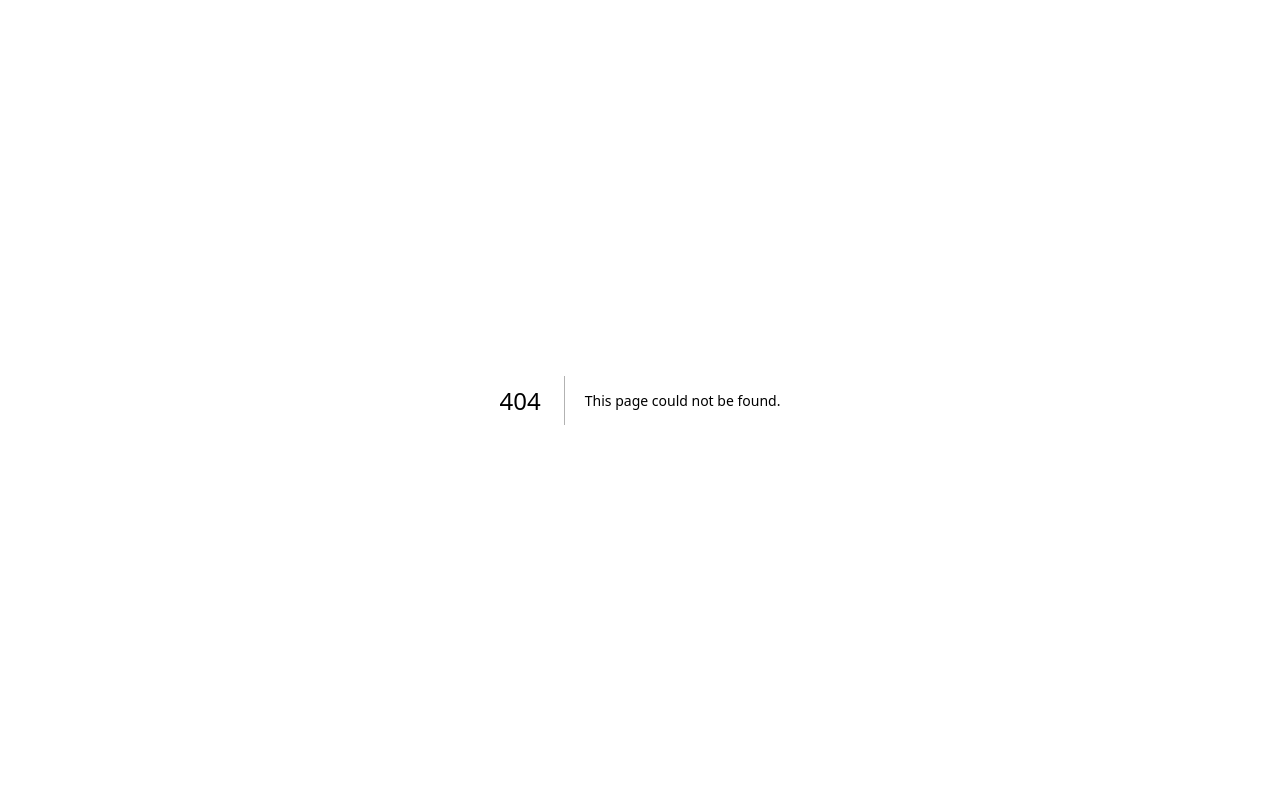
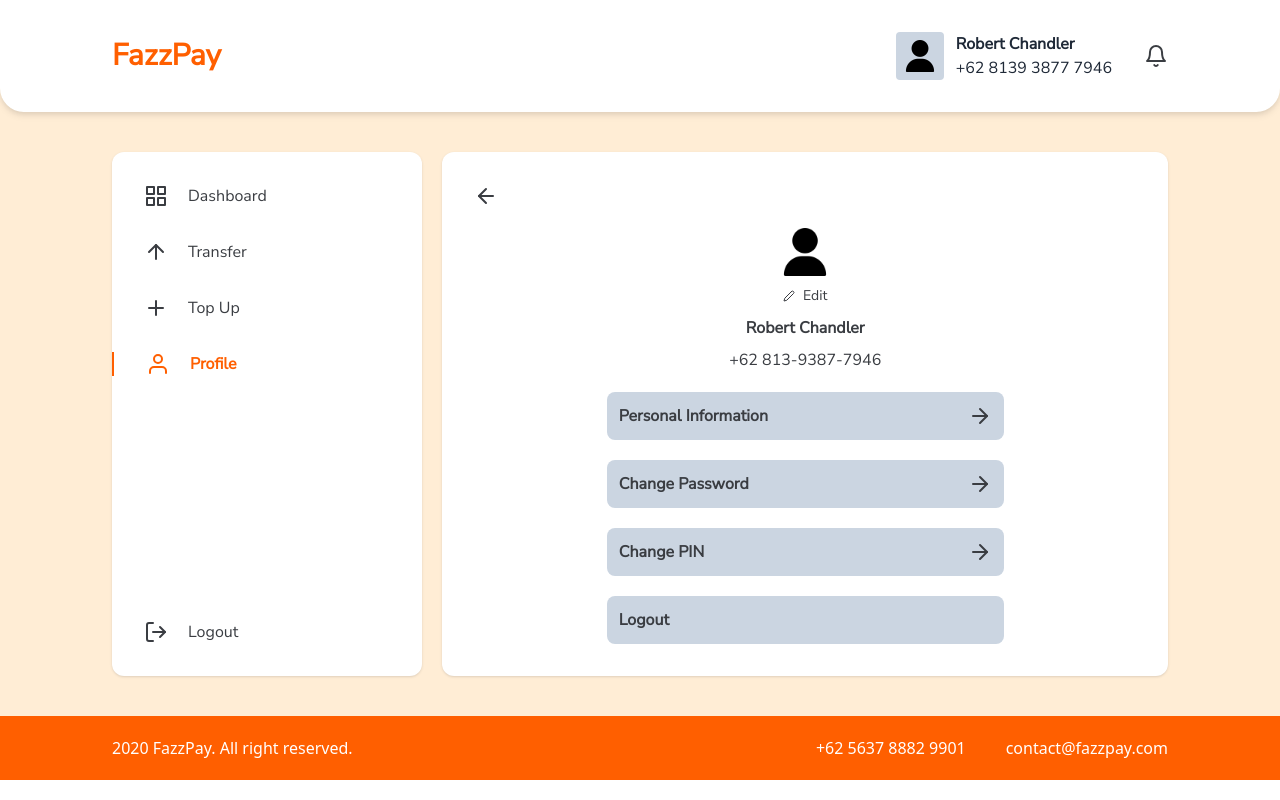
Before and after one commit to mstkm/fw12-letspay, a Next.js app: page /profile in a window 1280 px wide. Before the commit this address had no page. Built offline with nearby package versions, Linux system fonts and the light colour scheme.

Commit message:
create profile page

```diff
--- /dev/null
+++ b/pages/profile.js
@@ -0,0 +1,102 @@
+import React from 'react'
+import Head from "next/head"
+import Image from "next/image"
+import { useRouter } from "next/router"
+import Header from "../assets/components/Header"
+import Footer from "../assets/components/Footer"
+import { ArrowLeft, ArrowUp, Grid, Plus, User, LogOut, Edit2, ArrowRight, ToggleRight } from "react-feather"
+
+const Profile = () => {
+  const router = useRouter()
+  const [toggleNotification, setToggleNotification] = React.useState(true)
+
+  const clickToggle = () => {
+    if (toggleNotification === true) {
+      setToggleNotification(false)
+    } else {
+      setToggleNotification(true)
+    }
+  }
+
+  return(
+    <div className="bg-orange-100 relative">
+    <Head>
+      <title>Profile | FazzPay</title>
+    </Head>
+
+    <Header />
+
+    <section className="flex flex-col md:flex-row gap-5 font-primary text-secondary md:px-28 py-5 md:py-10">
+      {/* Menu */}
+      <div className="hidden md:flex flex-col flex-[30%] bg-white shadow rounded-xl py-8">
+        <div className="flex-1">
+          <div onClick={() => router.push('/home')} className="flex items-center gap-5 px-8 hover:text-primary hover:font-bold hover:border-l-2 hover:border-primary cursor-pointer mb-8">
+            <Grid />
+            <p>Dashboard</p>
+          </div>
+          <div onClick={() => router.push('/transfer')} className="flex items-center gap-5 px-8 hover:text-primary hover:font-bold hover:border-l-2 hover:border-primary cursor-pointer mb-8">
+            <ArrowUp />
+            <p>Transfer</p>
+          </div>
+          <div onClick={() => router.push('/top-up')} className="flex items-center gap-5 px-8 hover:text-primary hover:font-bold hover:border-l-2 hover:border-primary cursor-pointer mb-8">
+            <Plus />
+            <p>Top Up</p>
+          </div>
+          <div className="flex items-center gap-5 px-8 text-primary font-bold border-l-2 border-primary cursor-pointer mb-8">
+            <User />
+            <p>Profile</p>
+          </div>
+        </div>
+        <div>
+          <div className="flex items-center gap-5 px-8 hover:text-primary hover:font-bold hover:border-l-2 hover:border-primary cursor-pointer">
+            <LogOut />
+            <p>Logout</p>
+          </div>
+        </div>
+      </div>
+
+      <div className="flex-[70%] flex flex-col gap-5 md:bg-white md:shadow rounded-xl p-8">
+        <div>
+          <ArrowLeft />
+        </div>
+        <div className='flex flex-col items-center gap-5'>
+          <div className='flex flex-col items-center'>
+            <Image src={require('../assets/images/user.png')} alt='profile' className='w-12 mb-2' />
+            <div className='flex gap-2 items-center cursor-pointer'>
+              <Edit2 className='w-3'/>
+              <p className='text-sm'>Edit</p>
+            </div>
+            <h3 className='font-bold py-2'>Robert Chandler</h3>
+            <p>+62 813-9387-7946</p>
+          </div>
+          <div className='flex items-center px-3 w-full md:w-3/5 h-12 bg-slate-300 rounded-lg cursor-pointer active:border-2'>
+            <p className='flex-1 font-bold'>Personal Information</p>
+            <ArrowRight />
+          </div>
+          <div className='flex items-center px-3 w-full md:w-3/5 h-12 bg-slate-300 rounded-lg cursor-pointer active:border-2'>
+            <p className='flex-1 font-bold'>Change Password</p>
+            <ArrowRight />
+          </div>
+          <div className='flex items-center px-3 w-full md:w-3/5 h-12 bg-slate-300 rounded-lg cursor-pointer active:border-2'>
+            <p className='flex-1 font-bold'>Change PIN</p>
+            <ArrowRight />
+          </div>
+          <div className='flex md:hidden items-center px-3 w-full md:w-3/5 h-12 bg-slate-300 rounded-lg cursor-pointer active:border-2'>
+            <p className='flex-1 font-bold'>Notification</p>
+            <div onClick={clickToggle} className={`flex items-center w-12 h-6 ${toggleNotification ? 'bg-primary justify-end' : 'bg-slate-500 justify-start'} rounded-xl px-1`}>
+              <div className='h-4 w-4 rounded-full bg-white'></div>
+            </div>
+          </div>
+          <div className='flex items-center px-3 w-full md:w-3/5 h-12 bg-slate-300 rounded-lg cursor-pointer active:border-2'>
+            <p className='flex-1 font-bold'>Logout</p>
+          </div>
+        </div>
+      </div>
+    </section>
+
+    <Footer />
+    </div>
+  )
+}
+
+export default Profile
```
